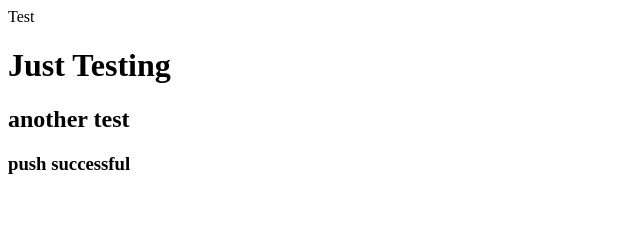
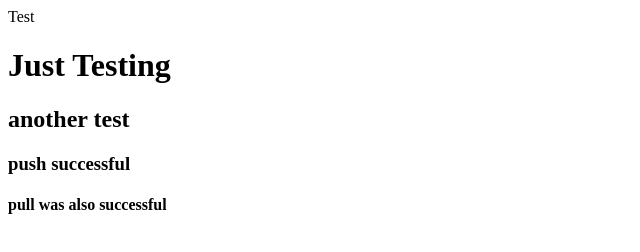
Before and after one commit to sumitjoshi10/firsttest, a plain HTML site: page index.html in a window 1280 px wide. Shown: the whole page, without its empty margins (0-640 px from the left). Drawn offline with Linux system fonts and the light colour scheme.

Commit message:
pull success

```diff
--- a/index.html
+++ b/index.html
@@ -5,5 +5,6 @@
     <h1> Just Testing </h1>
         <h2> another test</h2>
         <h3> push successful <h3>
+            <h4> pull was also successful</h4>
     </body>
 </html>
```
